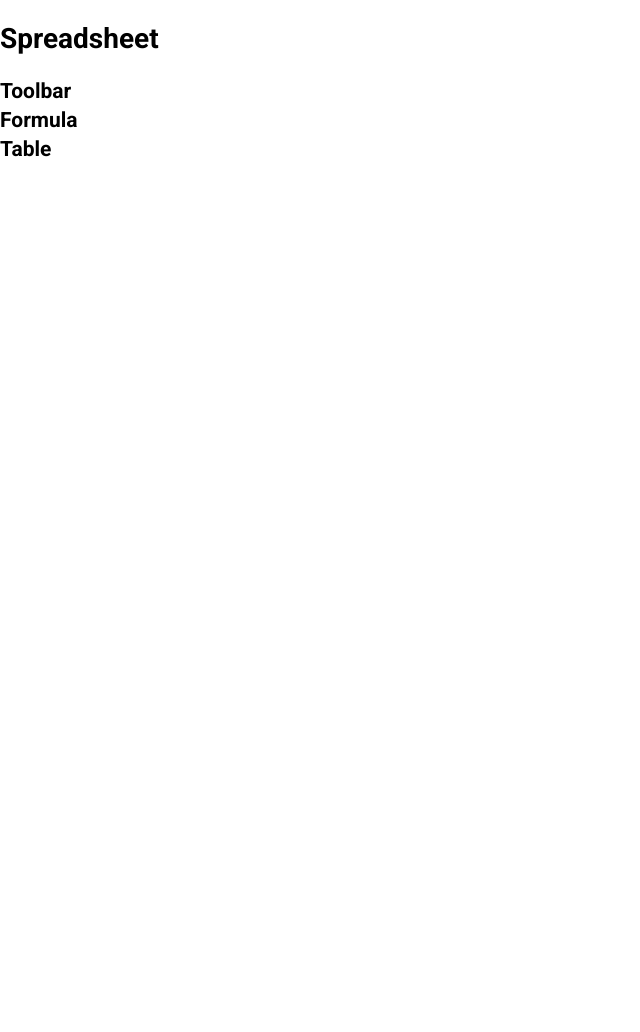
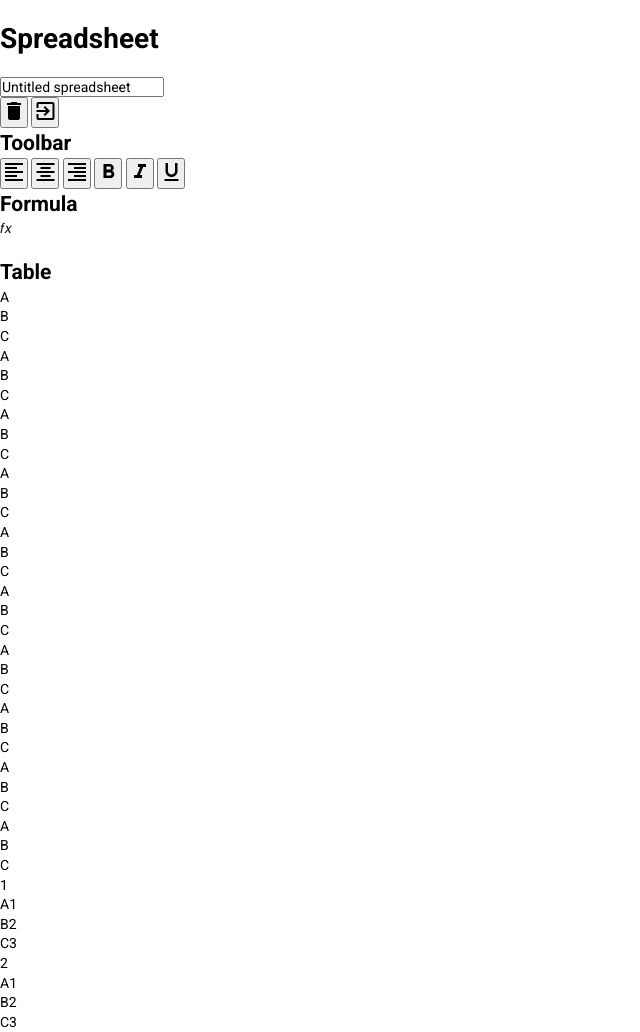
Before and after one commit to NiyazGaripov/Spreadsheet, a website built with webpack: page src/index.html in a window 1280 px wide. Shown: the whole page, without its empty margins (0-640 px from the left). Before the commit the page ends 800 px from the top, so only its background shows below. Built offline with nearby package versions, Linux system fonts and the light colour scheme.

Commit message:
feat: adds markup spreadsheet page

```diff
--- a/src/index.html
+++ b/src/index.html
@@ -14,18 +14,181 @@
   <main id="app" class="container spreadsheet">
     <h1 class="visually-hidden">Spreadsheet</h1>
 
-    <header class="spreadsheet__header"></header>
+    <header class="spreadsheet__header">
+      <input type="text" value="Untitled spreadsheet"/>
+
+      <div>
+        <button type="button">
+          <i class="material-icons">delete</i>
+        </button>
+
+        <button type="button">
+          <i class="material-icons">exit_to_app</i>
+        </button>
+      </div>
+    </header>
 
     <section class="spreadsheet__toolbar">
       <h2 class="visually-hidden">Toolbar</h2>
+
+      <button type="button">
+        <i class="material-icons">format_align_left</i>
+      </button>
+
+      <button type="button">
+        <i class="material-icons">format_align_center</i>
+      </button>
+
+      <button type="button">
+        <i class="material-icons">format_align_right</i>
+      </button>
+
+      <button type="button">
+        <i class="material-icons">format_bold</i>
+      </button>
+
+      <button type="button">
+        <i class="material-icons">format_italic</i>
+      </button>
+
+      <button type="button">
+        <i class="material-icons">format_underlined</i>
+      </button>
     </section>
 
     <section class="spreadsheet__formula">
       <h2 class="visually-hidden">Formula</h2>
+
+      <div class="info">𝑓𝑥</div>
+      <div class="formula-bar" contenteditable spellcheck="false"></div>
     </section>
 
     <section class="spreadsheet__table">
       <h2 class="visually-hidden">Table</h2>
+
+      <div class="row">
+
+        <div class="row-info"></div>
+
+        <div class="row-data">
+          <div class="column">
+            A
+          </div>
+          <div class="column">
+            B
+          </div>
+          <div class="column">
+            C
+          </div>
+          <div class="column">
+            A
+          </div>
+          <div class="column">
+            B
+          </div>
+          <div class="column">
+            C
+          </div>
+          <div class="column">
+            A
+          </div>
+          <div class="column">
+            B
+          </div>
+          <div class="column">
+            C
+          </div>
+          <div class="column">
+            A
+          </div>
+          <div class="column">
+            B
+          </div>
+          <div class="column">
+            C
+          </div>
+          <div class="column">
+            A
+          </div>
+          <div class="column">
+            B
+          </div>
+          <div class="column">
+            C
+          </div>
+          <div class="column">
+            A
+          </div>
+          <div class="column">
+            B
+          </div>
+          <div class="column">
+            C
+          </div>
+          <div class="column">
+            A
+          </div>
+          <div class="column">
+            B
+          </div>
+          <div class="column">
+            C
+          </div>
+          <div class="column">
+            A
+          </div>
+          <div class="column">
+            B
+          </div>
+          <div class="column">
+            C
+          </div>
+          <div class="column">
+            A
+          </div>
+          <div class="column">
+            B
+          </div>
+          <div class="column">
+            C
+          </div>
+          <div class="column">
+            A
+          </div>
+          <div class="column">
+            B
+          </div>
+          <div class="column">
+            C
+          </div>
+
+        </div>
+
+      </div>
+
+      <div class="row">
+        <div class="row-info">
+          1
+        </div>
+
+        <div class="row-data">
+          <div class="cell selected" contenteditable="">A1</div>
+          <div class="cell" contenteditable="">B2</div>
+          <div class="cell" contenteditable="">C3</div>
+        </div>
+      </div>
+
+      <div class="row">
+        <div class="row-info">
+          2
+        </div>
+
+        <div class="row-data">
+          <div class="cell">A1</div>
+          <div class="cell">B2</div>
+          <div class="cell">C3</div>
+        </div>
+      </div>
     </section>
   </main>
 </body>
```
